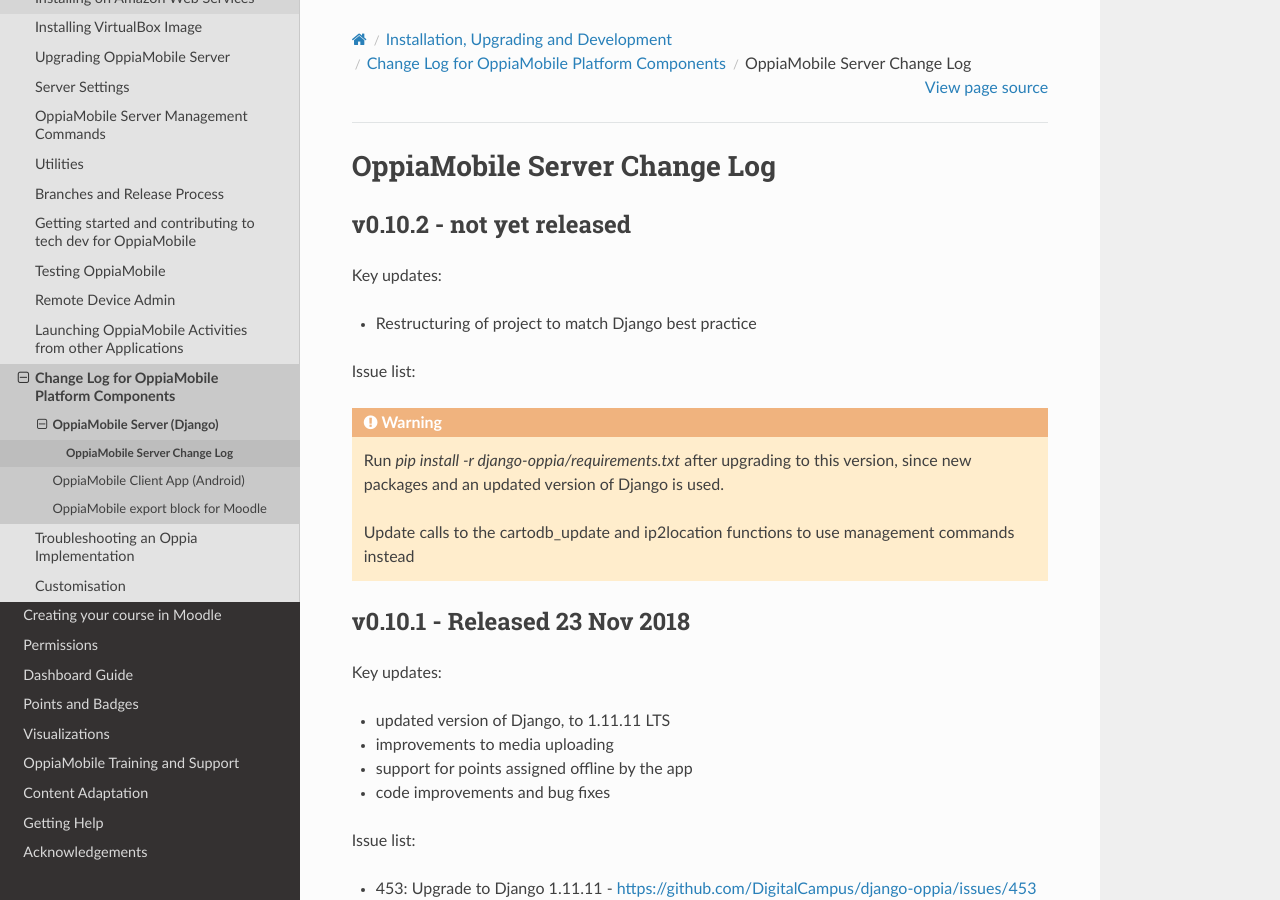
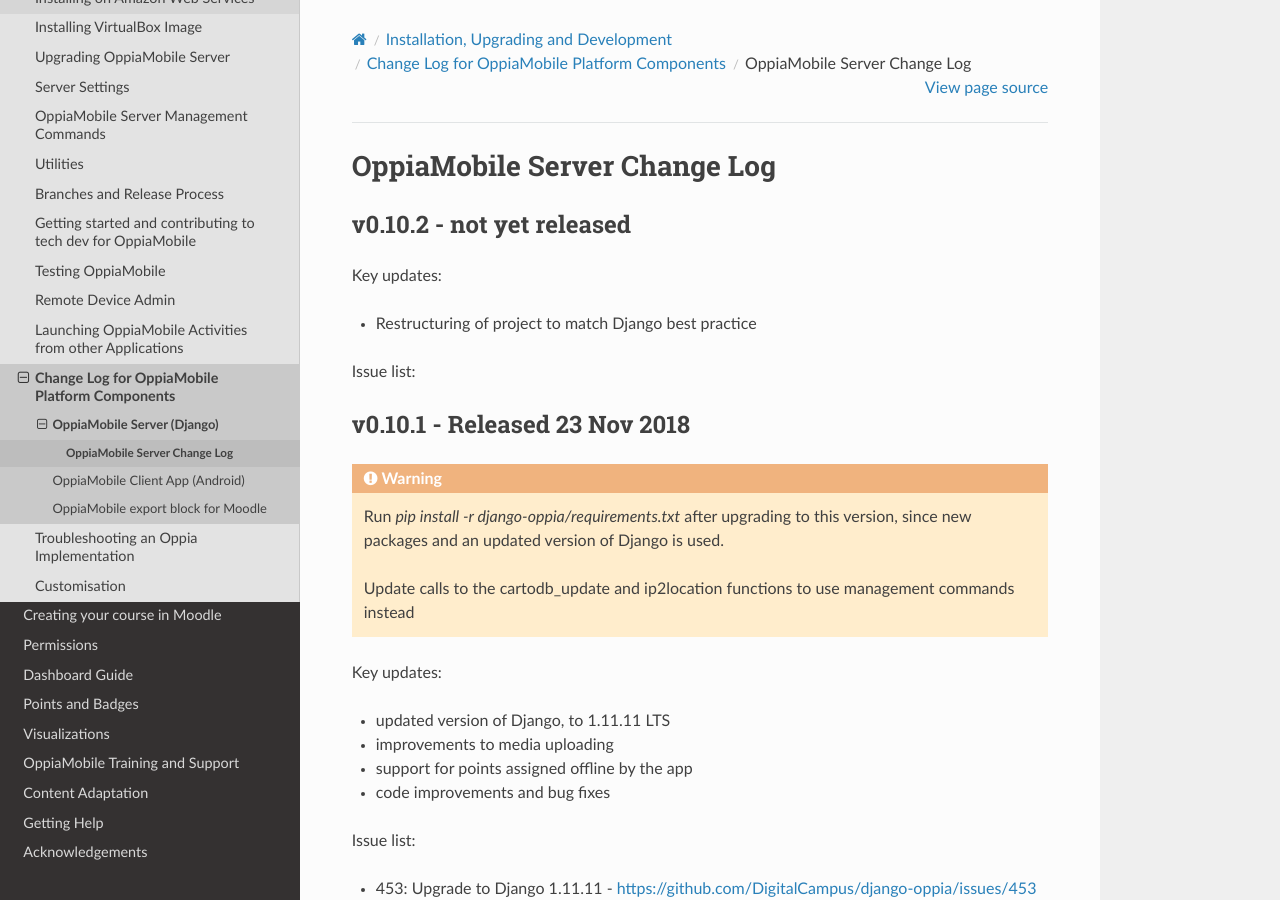
Before and after one commit to DigitalCampus/django-oppia, a Sphinx documentation site: the page built from docs/dev/changelog_server.rst, in a window 1280 px wide and 900 px high. Built offline with Sphinx 7.4.7 and the Read the Docs theme 2.0.0, drawn with Linux system fonts in a browser that asks for light colours; the version number is read from the project's files by our own code.

Commit message:
update docs

```diff
--- a/docs/dev/changelog_server.rst
+++ b/docs/dev/changelog_server.rst
@@ -18,14 +18,14 @@
 
 .. _serverv0.10.1:
 
+v0.10.1 - Released 23 Nov 2018
+--------------------------------
+
 .. warning::
 	Run `pip install -r django-oppia/requirements.txt` after upgrading to this version, since new packages
 	and an updated version of Django is used.
 
 	Update calls to the cartodb_update and ip2location functions to use management commands instead
-
-v0.10.1 - Released 23 Nov 2018
---------------------------------
 
 Key updates:
 
```
